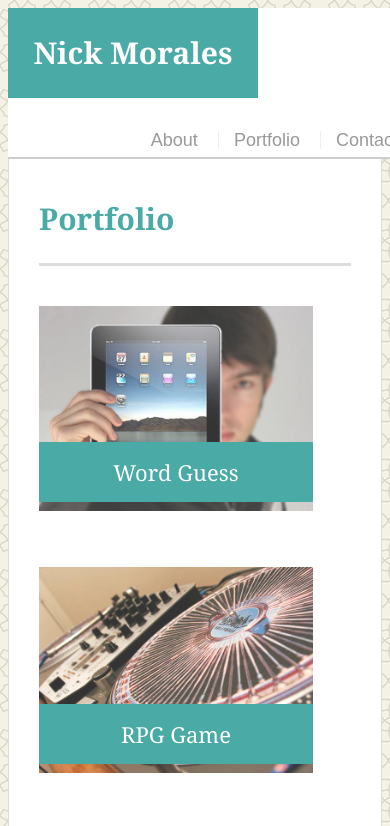
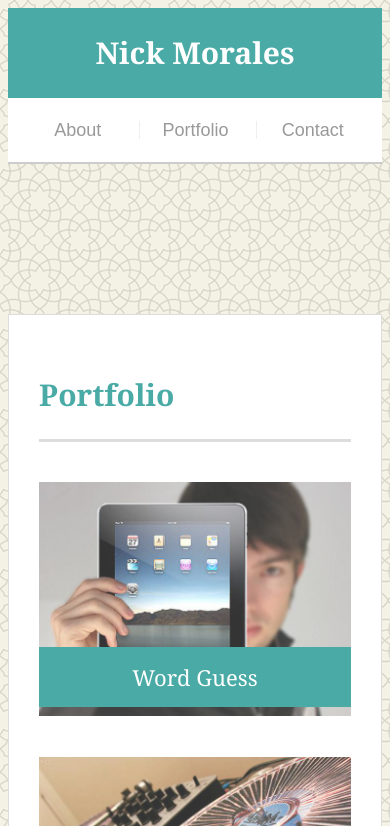
Before and after one commit to nickmora/Responsive-Portfolio, a plain HTML site: page portfolio.html in a window 390 px wide. Shown: the top 826 px of the page. Drawn offline with Linux system fonts and the light colour scheme.

Commit message:
homework submission ready

```diff
--- a/assets/css/style.css
+++ b/assets/css/style.css
@@ -215,3 +215,74 @@ input[type=submit] {
   background: #4aaaa5;
   border: 0 none;
 }
+
+@media screen and (max-width: 980px){
+  nav {
+    margin-right: 5px;
+  }
+}
+
+@media screen and (max-width: 768px){
+  .main-section,
+  .sidebar {
+    max-width: 100%;
+  }
+
+  main {
+    overflow: auto;
+  }
+
+  .work {
+    width: 45%;
+    margin-bottom: 10px;
+  }
+
+  .work:nth-child(even) {
+    margin-right: 0;
+  }
+
+  .work:nth-child(odd) {
+    float: right;
+  }
+
+  .auth-image {
+    width: 50%;
+  }
+
+  .sidebar {
+    margin-bottom: 40px;
+  }
+}
+
+@media screen and (max-width: 640px){
+  #masthead {
+    position: static;
+    margin-bottom: 20px;
+  }
+
+  header .container {
+    padding: 0;
+  }
+
+  main.container {
+    padding-top: 0;
+  }
+
+  #logo,
+  .work,
+  .auth-image {
+    width: 100%;
+  }
+
+  nav {
+    width: 100%;
+    margin: 15px 0;
+    text-align: center;
+  }
+
+  nav a {
+    width: 30%;
+    padding-left: 0;
+    margin-left: 0;
+  }
+}
--- a/portfolio.html
+++ b/portfolio.html
@@ -3,6 +3,7 @@
 
 <head>
   <meta charset="UTF-8">
+  <meta name="viewport" content="width=device-width, initial-scale=1.0">
   <title>Portfolio | Nick Morales</title>
   <link rel="stylesheet" type="text/css" href="assets/css/style.css">
 </head>
```
Also changed, not shown: contact.html (+1 -0 lines), index.html (+2 -1 lines).
